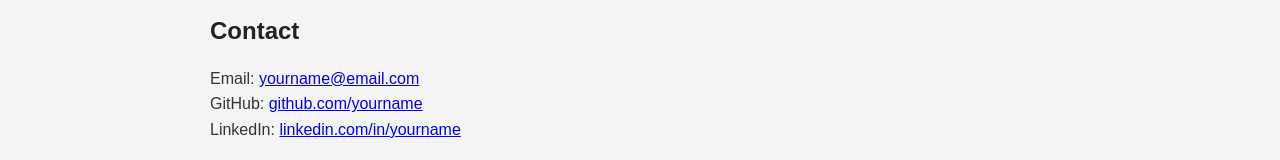
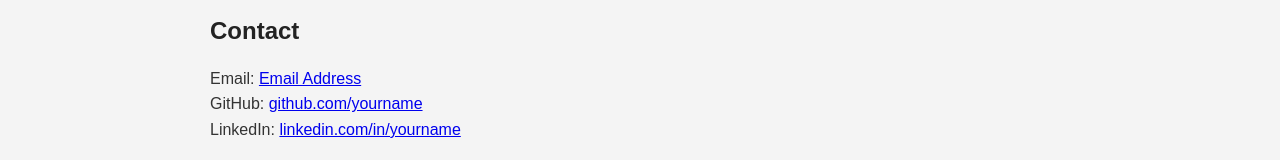
Before and after one commit to Kartikjalal/profolio-01, a plain HTML site: page Portfolio/index.html in a window 1280 px wide. Shown: the part 609-769 px from the top of the page. Drawn offline with Linux system fonts and the light colour scheme.

Commit message:
Update index.html

```diff
--- a/Portfolio/index.html
+++ b/Portfolio/index.html
@@ -45,7 +45,7 @@
 
   <section id="contact-box">
     <h2>Contact</h2>
-    <p>Email: <a href="mailto:yourname@email.com">yourname@email.com</a></p>
+    <p>Email: <a href="kartikjalal979@gmail.com">Email Address</a></p>
     <p>GitHub: <a href="#">github.com/yourname</a></p>
     <p>LinkedIn: <a href="#">linkedin.com/in/yourname</a></p>
   </section>
```
